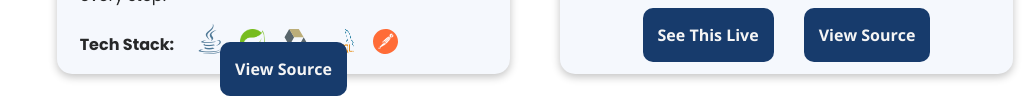
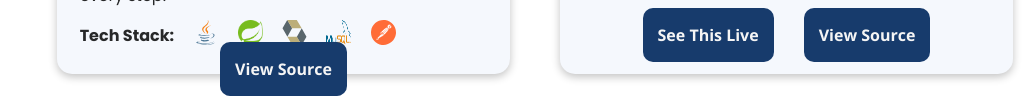
Before and after one commit to abinashpanigrahi/abinashpanigrahi.github.io, a plain HTML site: page index.html in a window 1280 px wide. Shown: the part 2954-3064 px from the top of the page, without its empty margins (255-1280 px from the left). Drawn offline with nearby package versions, Linux system fonts and the light colour scheme.

Commit message:
updated icon

```diff
--- a/index.html
+++ b/index.html
@@ -333,7 +333,7 @@
             <div class="project-item-description">
               <p>This REST API performs all the fundamental operations of any <br /> e-commerce platform with user validation at every step.</p>
               <p><strong>Tech Stack:</strong>
-                <i class="fa-brands fa-java"></i>
+                <img src="./icons/java-icon.svg" class="language-icon" alt="">
                 <img src="./icons/spring.png" class="language-icon" alt="">
                 <img src="./icons/hibernate.svg" class="language-icon" alt="">
                 <img src="./icons/MySQL.png" class="language-icon" alt="">
```
